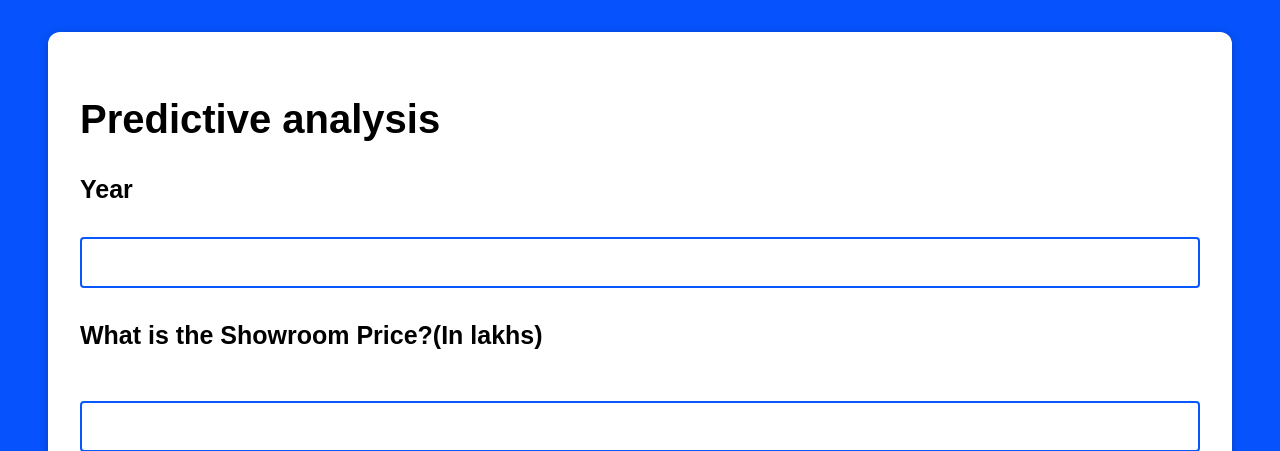
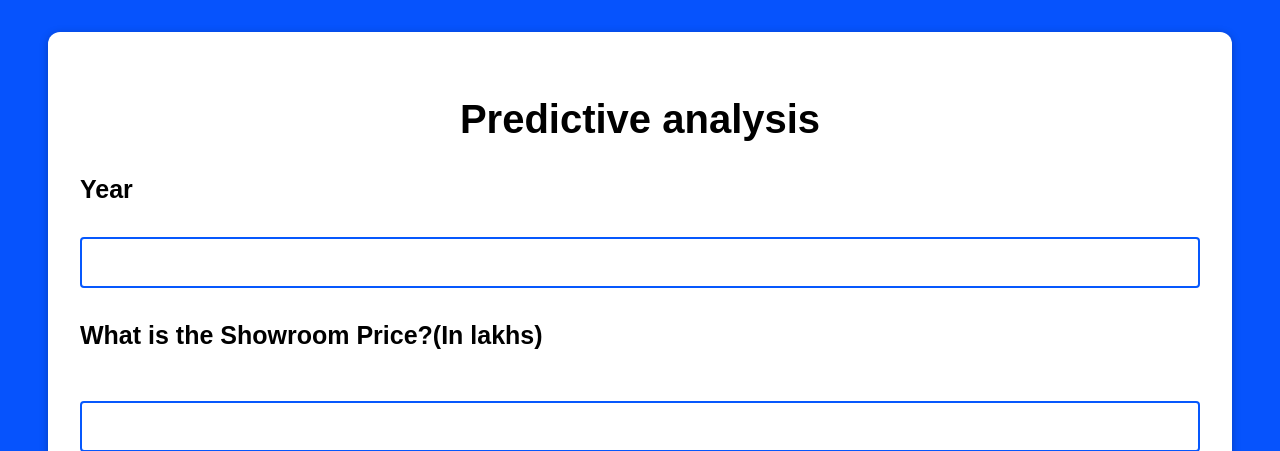
Before and after one commit to kavyanshpandey/Colloquium, a Flask app: page / in a window 1280 px wide. Shown: the top 451 px of the page. Run offline with Flask 2, Linux system fonts and the light colour scheme; parts of the project's set-up code (start-up, migrations or seed data) failed here and were passed over.

Commit message:
Update index.html

```diff
--- a/templates/index.html
+++ b/templates/index.html
@@ -10,7 +10,9 @@
 <body bgcolor="#0653FD">
     <div>
         <form class=".first_div" action="{{ url_for('predict')}}" method="post">
-            <h2 style="font-size: 40px; font-family: sans-serif;">Predictive analysis</h2>
+            <center>
+                <h2 style="font-size: 40px; font-family: sans-serif;">Predictive analysis</h2>
+            </center>
             <h3 style="font-size: 25px; font-family: sans-serif;">Year</h3>
             <input class="input_field" id="first" name="Year" type="number ">
             <h3 style="font-size: 25px; font-family: sans-serif;">What is the Showroom Price?(In lakhs)</h3><br><input class="input_field" id="second" name="Present_Price" required="required">
```
